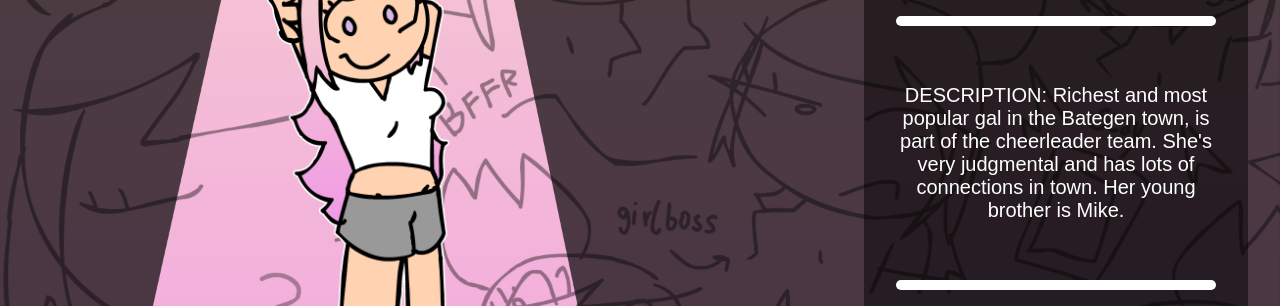
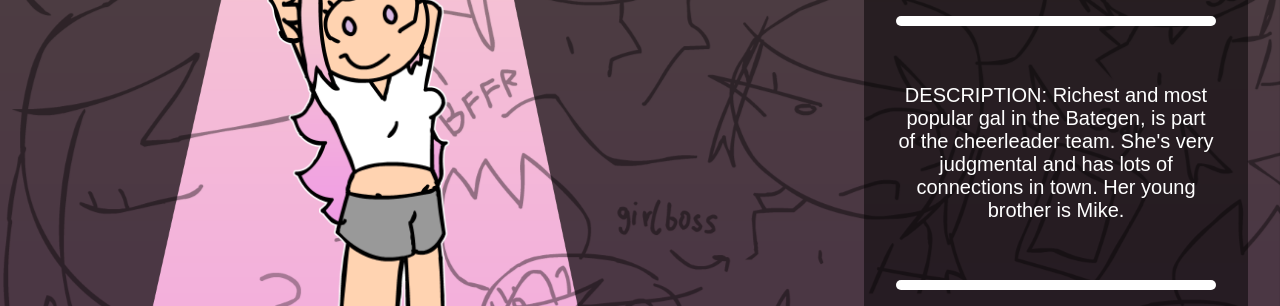
Before and after one commit to itzaleksa/street-friends, a plain HTML site: page sf_alyson.html in a window 1280 px wide. Shown: the part 302-608 px from the top of the page. Drawn offline with Linux system fonts and the light colour scheme.

Commit message:
Fix typo in description for Bategen town

```diff
--- a/sf_alyson.html
+++ b/sf_alyson.html
@@ -28,7 +28,7 @@
                 <p class="title">BIRTHDAY: 01.01</p>
                 <p class="title">HEIGHT: 167cm / 5'6"</p>
                 <div class="separator-full"></div>
-                <p class="description-big">DESCRIPTION: Richest and most popular gal in the Bategen town, is part of the cheerleader team. She's very judgmental and has lots of connections in town. Her young brother is Mike.</p>
+                <p class="description-big">DESCRIPTION: Richest and most popular gal in the Bategen, is part of the cheerleader team. She's very judgmental and has lots of connections in town. Her young brother is Mike.</p>
                 <div class="separator-full"></div>
                 <p class="title">VOICE ACTOR: Alyson</p>
             </div>
```
